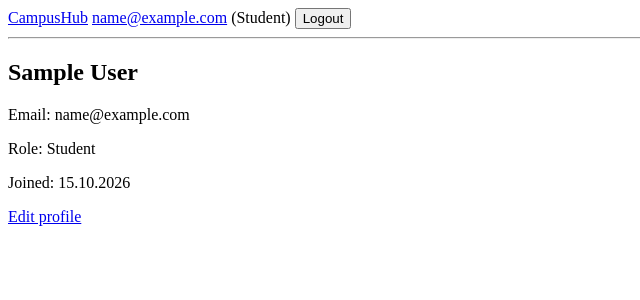
After one commit to ioiiiomio/Midterm_Django, a Django app: page /users/profile/ in a window 1280 px wide. The commit adds this page. Shown: the top 300 px of the page, without its empty margins (0-640 px from the left). Run offline with Django 4.2, Linux system fonts and the light colour scheme; the visitor is signed in with stand-in values (Sample User, id 1).

Commit message:
fix: user login logic templates fixed

```diff
--- /dev/null
+++ b/apps/users/templates/users/profile.html
@@ -0,0 +1,11 @@
+{% extends "base.html" %}
+
+{% block title %}My profile{% endblock %}
+
+{% block content %}
+    <h2>{{ user.full_name }}</h2>
+    <p>Email: {{ user.email }}</p>
+    <p>Role: {{ user.get_role_display }}</p>
+    <p>Joined: {{ user.created_at|date:"d.m.Y" }}</p>
+    <a href="{% url 'users:profile_edit' %}">Edit profile</a>
+{% endblock %}
--- a/apps/users/urls.py
+++ b/apps/users/urls.py
@@ -1,7 +1,7 @@
 from django.contrib.auth.views import LoginView, LogoutView
 from django.urls import path
 
-from apps.users.views import RegisterView
+from apps.users.views import ProfileEditView, ProfileView, RegisterView
 
 
 app_name = "users"
@@ -12,14 +12,27 @@ urlpatterns = [
         RegisterView.as_view(),
         name="register",
     ),
-    path (
+    path(
         "login/",
-        LoginView.as_view(),
+        LoginView.as_view(
+            template_name="users/login.html",
+            redirect_authenticated_user=True,
+        ),
         name="login",
     ),
-    path (
+    path(
         "logout/",
         LogoutView.as_view(),
         name="logout",
-    )
+    ),
+    path(
+        "profile/",
+        ProfileView.as_view(),
+        name="profile",
+    ),
+    path(
+        "profile/edit/",
+        ProfileEditView.as_view(),
+        name="profile_edit",
+    ),
 ]
--- a/apps/users/views.py
+++ b/apps/users/views.py
@@ -1,10 +1,13 @@
 from django.contrib.auth import login
+from django.contrib.auth.mixins import LoginRequiredMixin
+from django.db.models import QuerySet
 from django.http import HttpRequest, HttpResponse
 from django.shortcuts import render
 from django.urls import reverse_lazy
-from django.views.generic import CreateView
+from django.views.generic import CreateView, TemplateView, UpdateView
 
-from apps.users.forms import RegisterForm
+from apps.users.forms import ProfileForm, RegisterForm
+from apps.users.models import User
 
 
 class RegisterView(CreateView):
@@ -21,6 +24,24 @@ class RegisterView(CreateView):
         return response
 
 
+class ProfileView(LoginRequiredMixin, TemplateView):
+    """Shows the logged in user's profile."""
+
+    template_name = "users/profile.html"
+
+
+class ProfileEditView(LoginRequiredMixin, UpdateView):
+    """Edit the logged in user's profile."""
+
+    form_class = ProfileForm
+    template_name = "users/profile_edit.html"
+    success_url = reverse_lazy("users:profile")
+
+    def get_object(self, queryset: QuerySet | None = None) -> User:
+        """Always edit the current user, never someone else."""
+        return self.request.user
+
+
 def home(request: HttpRequest) -> HttpResponse:
     """Main page."""
     return render(request, "home.html")
--- a/settings/urls.py
+++ b/settings/urls.py
@@ -22,7 +22,7 @@ from apps.users.views import home
 
 
 urlpatterns = [
-    path('admin/', admin.site.urls),
-    path('', home, name='home'),
-    path('users/', include('apps.users.urls')),
+    path("admin/", admin.site.urls),
+    path("", home, name="home"),
+    path("users/", include("apps.users.urls")),
 ]
--- a/templates/base.htm
+++ b/templates/base.html
@@ -2,13 +2,14 @@
 <html lang="en">
 <head>
     <meta charset="UTF-8">
+    <meta name="viewport" content="width=device-width, initial-scale=1">
     <title>{% block title %}CampusHub{% endblock %}</title>
 </head>
 <body>
     <nav>
         <a href="{% url 'home' %}">CampusHub</a>
         {% if user.is_authenticated %}
-            <span>{{ user.email }} ({{ user.get_role_display }})</span>
+            <a href="{% url 'users:profile' %}">{{ user.email }}</a> ({{ user.get_role_display }})
             <form method="post" action="{% url 'users:logout' %}" style="display:inline">
                 {% csrf_token %}
                 <button type="submit">Logout</button>
@@ -19,6 +20,11 @@
         {% endif %}
     </nav>
     <hr>
+    {% if messages %}
+        {% for message in messages %}
+            <p>{{ message }}</p>
+        {% endfor %}
+    {% endif %}
     {% block content %}{% endblock %}
 </body>
 </html>
```
Also changed, not shown: apps/users/forms.py (+23 -7 lines), apps/users/templates/users/profile_edit.html (added, +13 -0 lines), CHANGELOG.md, README.md.
